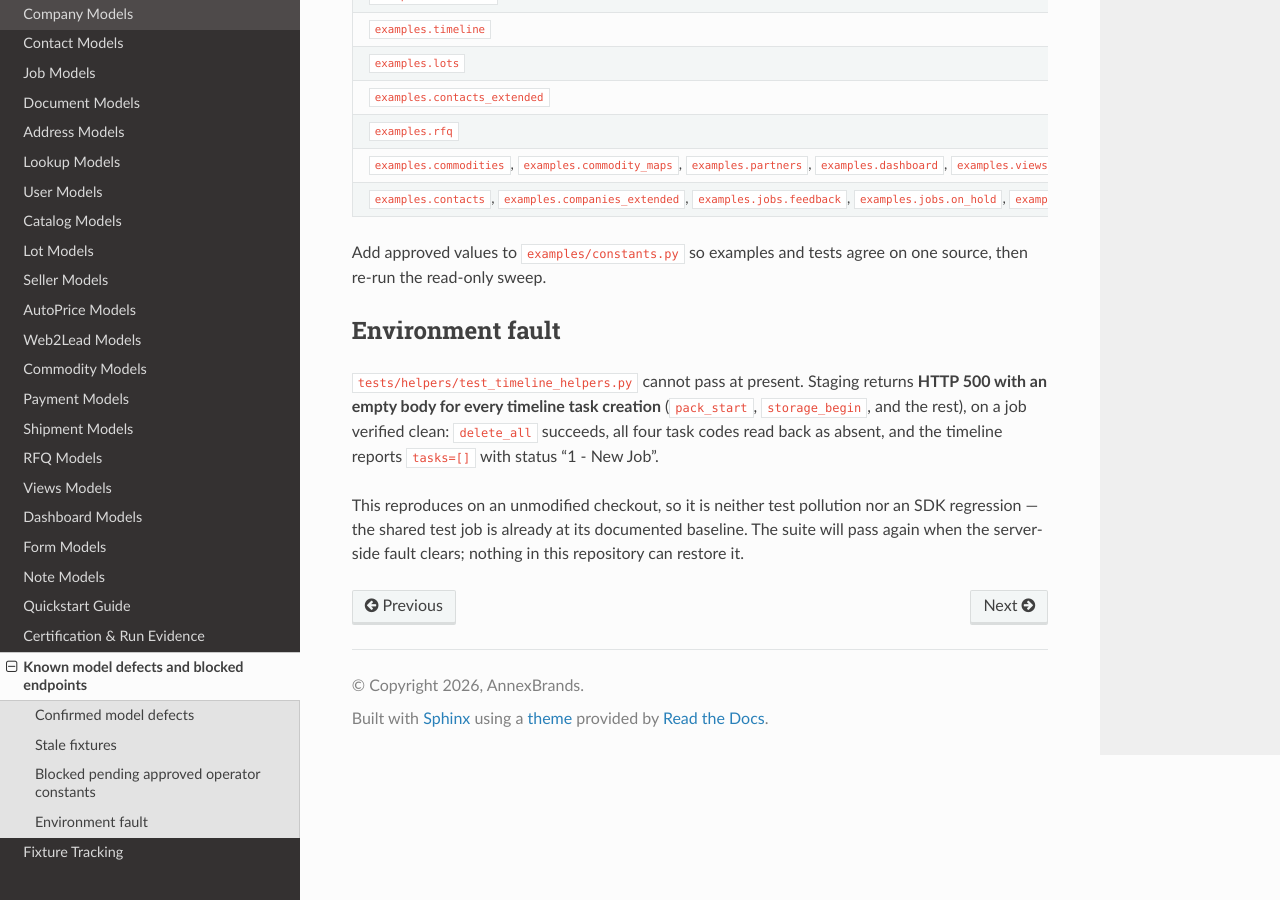
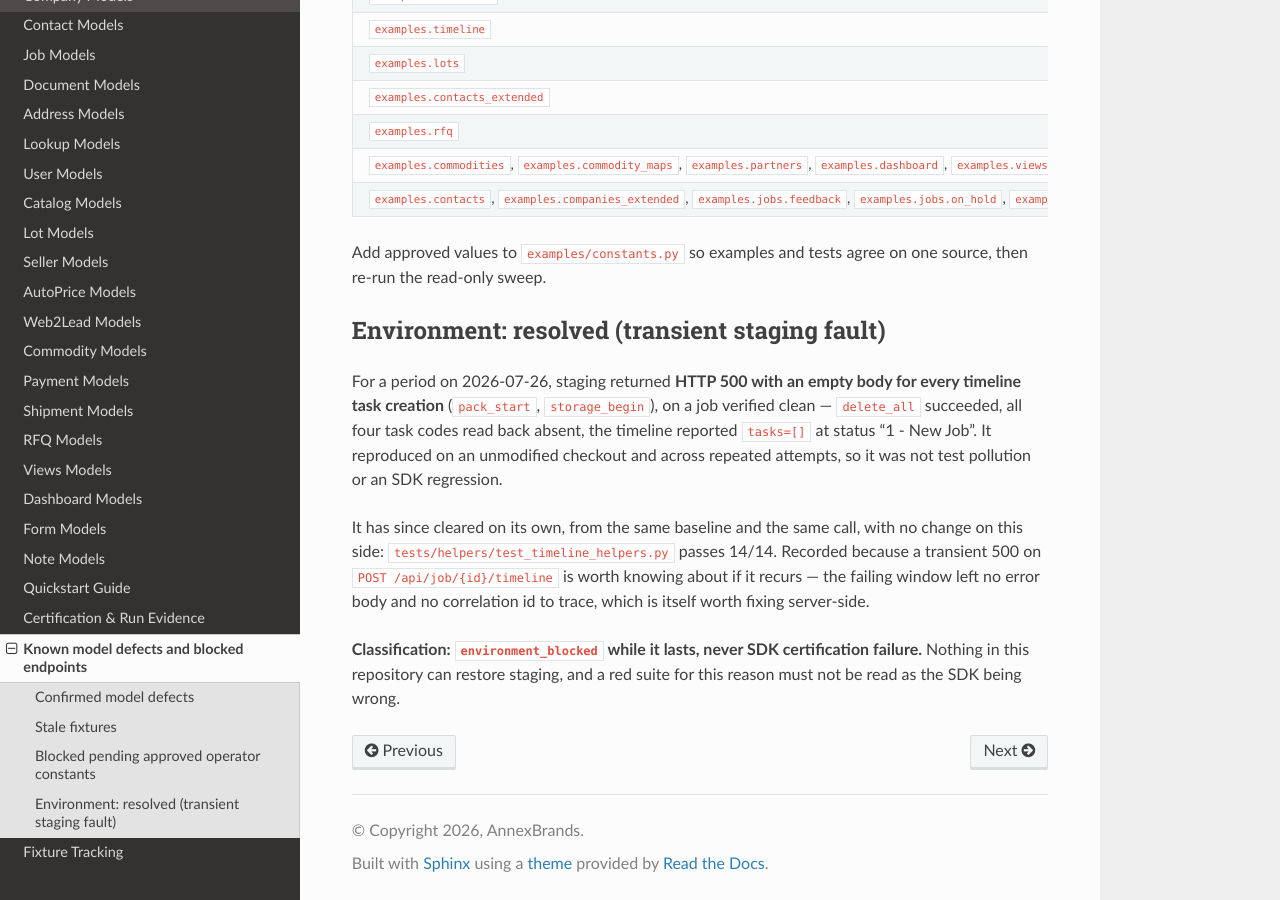
Before and after one commit to AnnexBrands/annex-abconnect, a Sphinx documentation site: the page built from docs/known-model-defects.md, in a window 1280 px wide and 900 px high, scrolled down 1313 px. Built offline with Sphinx 7.4.7 and the Read the Docs theme 3.1.0, drawn with Linux system fonts in a browser that asks for light colours.

Commit message:
test(capture): prove verify mode cannot reach the committed fixture tree
Redaction exists so the harness has something to compare, not as a licence to
write into tests/fixtures/. Asserts that over the whole tree byte for byte,
across a clean payload and a REVIEW-flagged one, and that the unclassified
original reaches no file the run produces. Adds the contrast the two paths turn
on: capture mode cannot write a review-flagged payload at all, while the
workbench can — and only with accept_review=True.

Also corrects the timeline entry. The staging 500 was transient: it has cleared
from the same baseline and the same call with no change on this side, and the
suite now passes 14/14. Reclassified as environment_blocked-while-it-lasts
rather than a standing fault, since a red suite for that reason is never an SDK
certification failure.

Co-Authored-By: Claude Opus 5 (1M context) <noreply@anthropic.com>

```diff
--- a/docs/known-model-defects.md
+++ b/docs/known-model-defects.md
@@ -59,15 +59,21 @@ endpoint against arbitrary data.
 Add approved values to `examples/constants.py` so examples and tests agree on
 one source, then re-run the read-only sweep.
 
-## Environment fault
+## Environment: resolved (transient staging fault)
 
-`tests/helpers/test_timeline_helpers.py` cannot pass at present. Staging returns
-**HTTP 500 with an empty body for every timeline task creation** (`pack_start`,
-`storage_begin`, and the rest), on a job verified clean: `delete_all` succeeds,
-all four task codes read back as absent, and the timeline reports `tasks=[]`
-with status "1 - New Job".
+For a period on 2026-07-26, staging returned **HTTP 500 with an empty body for
+every timeline task creation** (`pack_start`, `storage_begin`), on a job verified
+clean — `delete_all` succeeded, all four task codes read back absent, the
+timeline reported `tasks=[]` at status "1 - New Job". It reproduced on an
+unmodified checkout and across repeated attempts, so it was not test pollution
+or an SDK regression.
 
-This reproduces on an unmodified checkout, so it is neither test pollution nor
-an SDK regression — the shared test job is already at its documented baseline.
-The suite will pass again when the server-side fault clears; nothing in this
-repository can restore it.
+It has since cleared on its own, from the same baseline and the same call, with
+no change on this side: `tests/helpers/test_timeline_helpers.py` passes 14/14.
+Recorded because a transient 500 on `POST /api/job/{id}/timeline` is worth
+knowing about if it recurs — the failing window left no error body and no
+correlation id to trace, which is itself worth fixing server-side.
+
+**Classification: `environment_blocked` while it lasts, never SDK certification
+failure.** Nothing in this repository can restore staging, and a red suite for
+this reason must not be read as the SDK being wrong.
```
Also changed, not shown: 1 other file.
